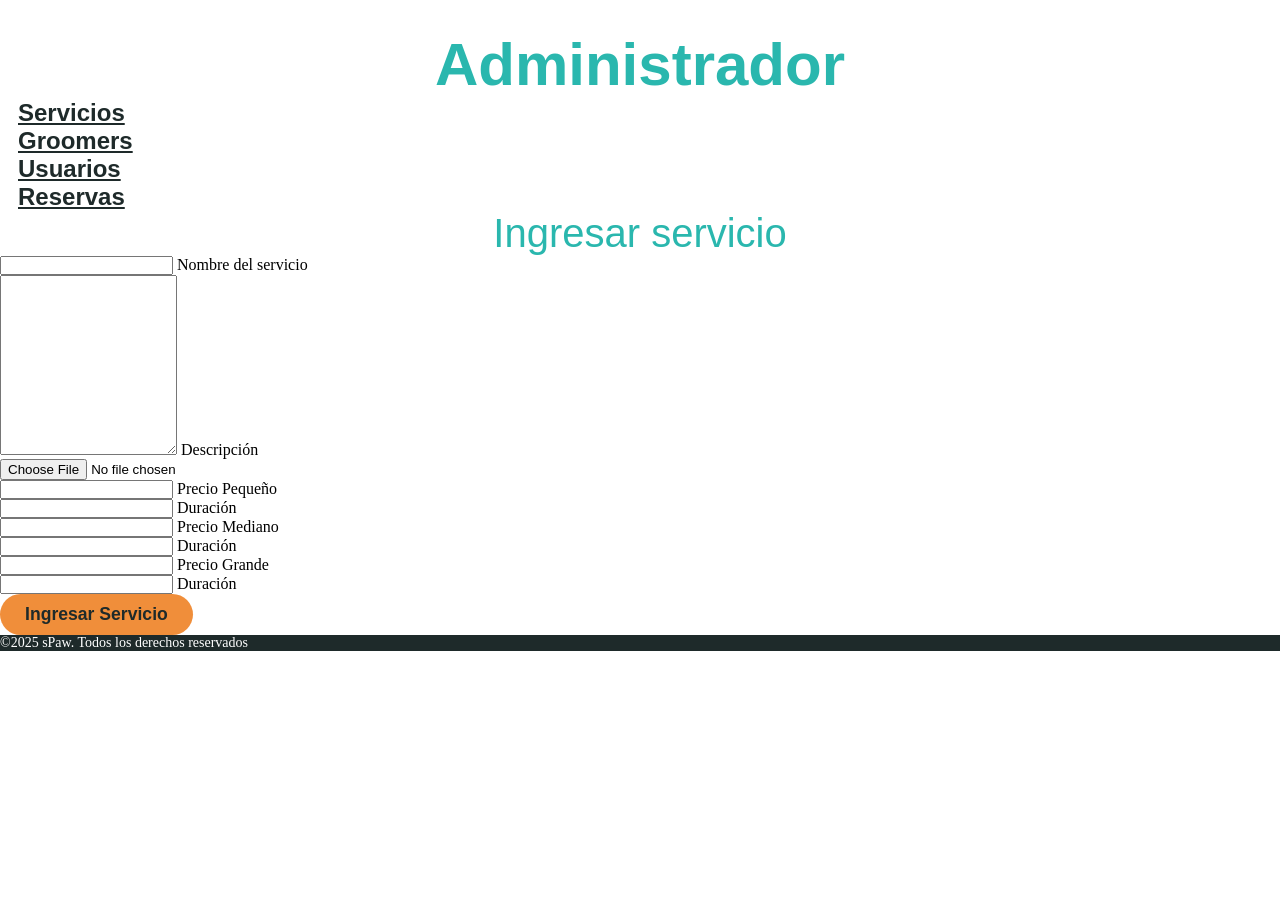
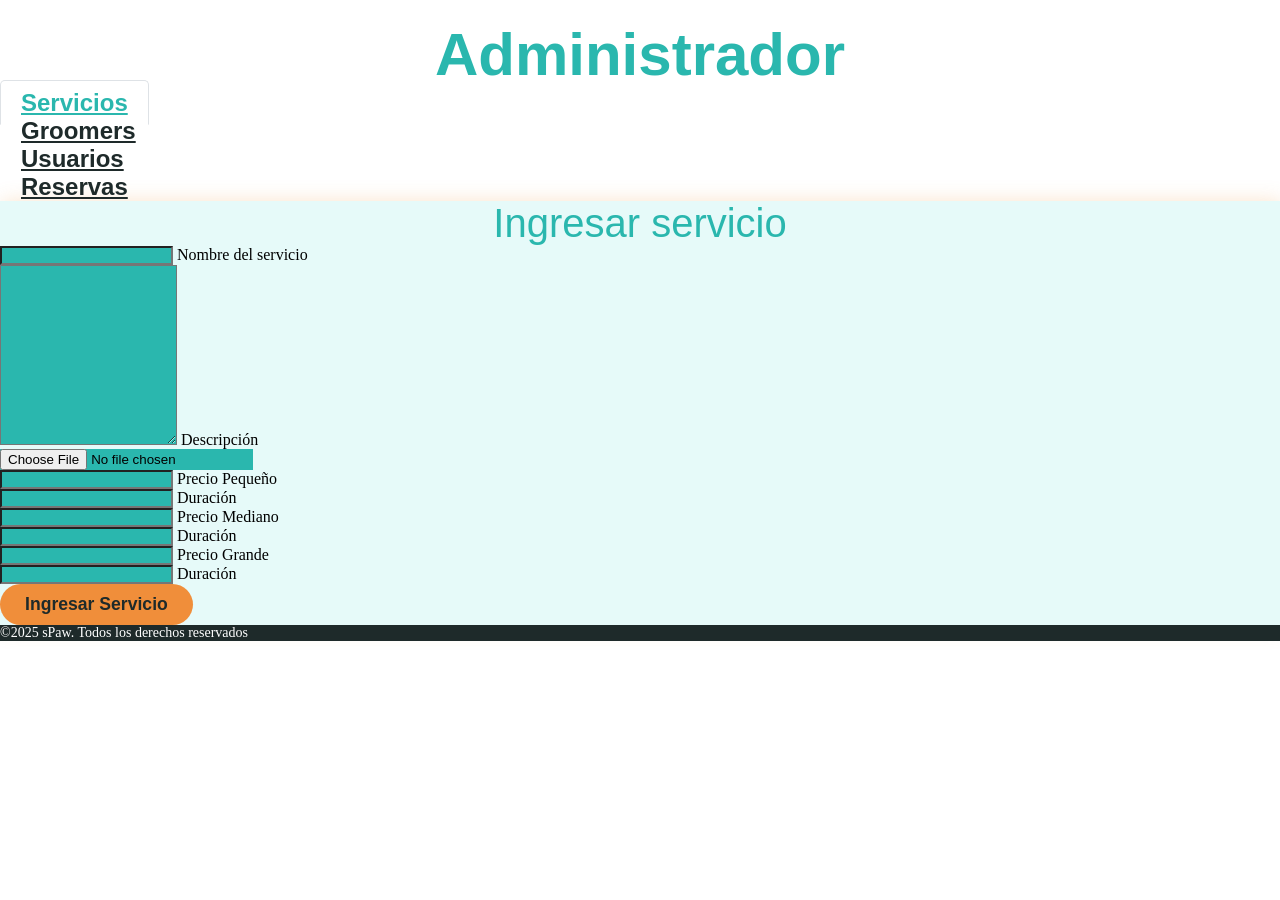

entrega tarea 7

--- a/CSS/ADMIN/servicios.css
+++ b/CSS/ADMIN/servicios.css
@@ -55,28 +55,35 @@
   color: white;
 }
 
-/* Estilos para misión y visión */
+.contacto{
+    box-shadow: 2px 2px 20px rgba(240, 148, 58, 0.3);
+    background-color: #E6FAF9;
+}
+
 .titulo {
   font-family: "Fredoka", sans-serif;
   font-size: 60px;
   font-weight: 600;
   color: #2ab7ae;
   text-align: center;
-  margin-top: 30px;
+  margin-top: 20px;
 }
 
-#principal {
-  font-size: 18px;
+.custom-tab {
+  color: #1e2a2a !important;
+  margin-right: 1.5rem;
+  border: 1px solid transparent;
+  border-radius: 5px 5px 0 0;
+  padding: 8px 20px !important;
+  cursor: pointer;
 }
 
-.parrafo {
-  font-family: "Nunito", sans-serif;
-  font-size: 16px;
-  font-weight: 400;
-  color: #1e2a2a;
-  text-align: center;
-  margin-top: 30px;
+.custom-tab.seleccion {
+  border: 1px solid #dee2e6 !important;
+  border-bottom: 1px solid white !important;
+  color: #2AB7AE !important;
 }
+
 
 .subtitulo {
   font-family: "Fredoka", sans-serif;
@@ -86,141 +93,9 @@
   text-align: center;
 }
 
-.imagen {
-  text-align: center;
+.entrada {
+    background-color: #2AB7AE !important;
 }
-
-#valor {
-  margin-top: 0;
-}
-
-.list-style {
-  width: 15px;
-  padding-bottom: 5px;
-  padding-right: 2px;
-}
-
-.lista-valores {
-  list-style: none;
-}
-
-/* Comienzan estilos Nuestro equipo */
-
-.h1.fredoka-semi-bold,
-.subtittle {
-  font-family: "Fredoka", sans-serif;
-  font-weight: 600;
-  font-size: 60px;
-  color: #2ab7ae;
-}
-
-.subtittle {
-  font-weight: 500;
-  font-size: 30px;
-  color: #1e2a2a;
-}
-
-.p-text {
-  font-family: "Nunito", sans-serif;
-  font-weight: 400;
-  font-size: 16px;
-  color: #1e2a2a;
-}
-
-.flip-card {
-  background-color: transparent;
-  width: 100%;
-  max-width: 350px;
-  height: 350px;
-  perspective: 1000px;
-  margin: 0 auto;
-  transition: transform 0.3s ease;
-}
-
-.flip-card-inner {
-  position: relative;
-  width: 100%;
-  height: 100%;
-  text-align: center;
-  transition: transform 1s;
-  transform-style: preserve-3d;
-  border: 0.01px dotted #2ab7ae;
-  box-shadow: 2px 4px 8px 0 rgba(42, 183, 174, 0.5);
-  border-radius: 20px;
-}
-
-.flip-card:hover {
-  transform: scale(1.2);
-  z-index: 20;
-}
-
-.flip-card:hover .flip-card-inner {
-  transform: rotateY(180deg);
-}
-
-.flip-card-front,
-.flip-card-back {
-  position: absolute;
-  width: 100%;
-  height: 100%;
-  -webkit-backface-visibility: hidden;
-  backface-visibility: hidden;
-  border-radius: 20px;
-  display: flex;
-  flex-direction: column;
-  justify-content: center;
-  align-items: center;
-  padding: 20px;
-}
-
-.flip-card-front {
-  background-color: #d8fffc;
-  color: #333;
-}
-
-.flip-card-back {
-  background-color: #2ab7ae;
-  color: white;
-  transform: rotateY(180deg);
-}
-
-.flip-card:hover .flip-card-front {
-  background: rgba(224, 243, 242, 0.7);
-  border: 1px solid rgba(240, 142, 58, 0.3);
-  box-shadow: 0 8px 32px rgba(240, 142, 58, 0.15);
-}
-
-.flip-card:hover .flip-card-back {
-  background: rgba(42, 183, 174, 0.7);
-  border: 1px solid rgba(255, 255, 255, 0.3);
-  box-shadow: 0 8px 32px rgba(31, 38, 135, 0.2);
-}
-
-.profile-img {
-  width: 120px;
-  height: 120px;
-  object-fit: cover;
-  border-radius: 50%;
-  margin-bottom: 15px;
-  border: 3px solid #2ab7ae;
-}
-
-.social-icons {
-  margin-top: 20px;
-}
-
-.social-icons a {
-  color: white;
-  font-size: 1.5rem;
-  margin: 0 10px;
-  transition: color 0.3s;
-}
-
-.social-icons a:hover {
-  color: #f08e3a;
-}
-
-/* Aqui terminan estilos Nuestro equipo */
 
 .footer-custom {
   background: linear-gradient(
@@ -284,6 +159,10 @@
   .footer-logo {
     margin-bottom: 20px;
   }
+
+  .titulo {
+    font-size: 50px;
+  }
 }
 
 @media (max-width: 767px) {
@@ -292,6 +171,7 @@
     gap: 16px;
   }
 }
+
 
 
 
